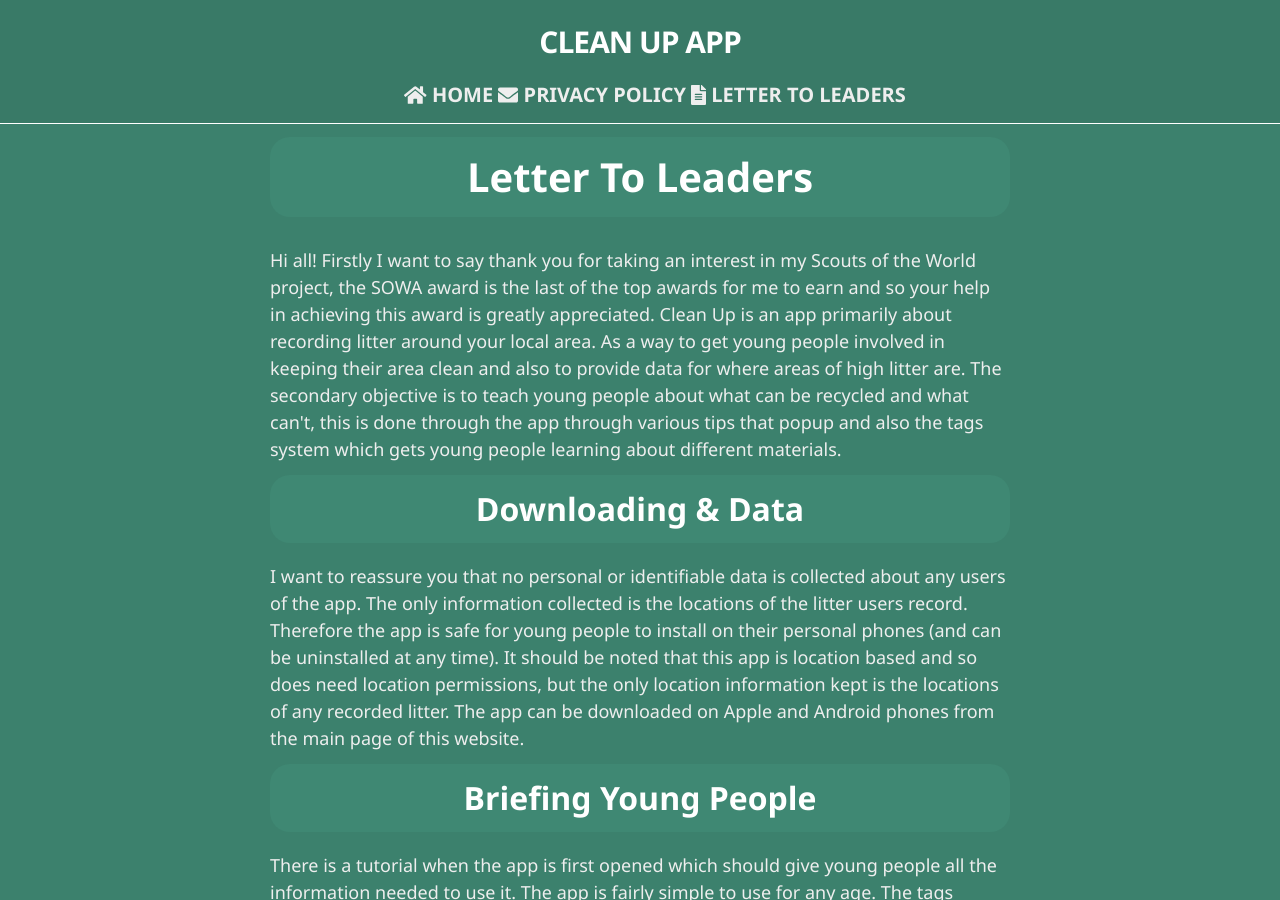
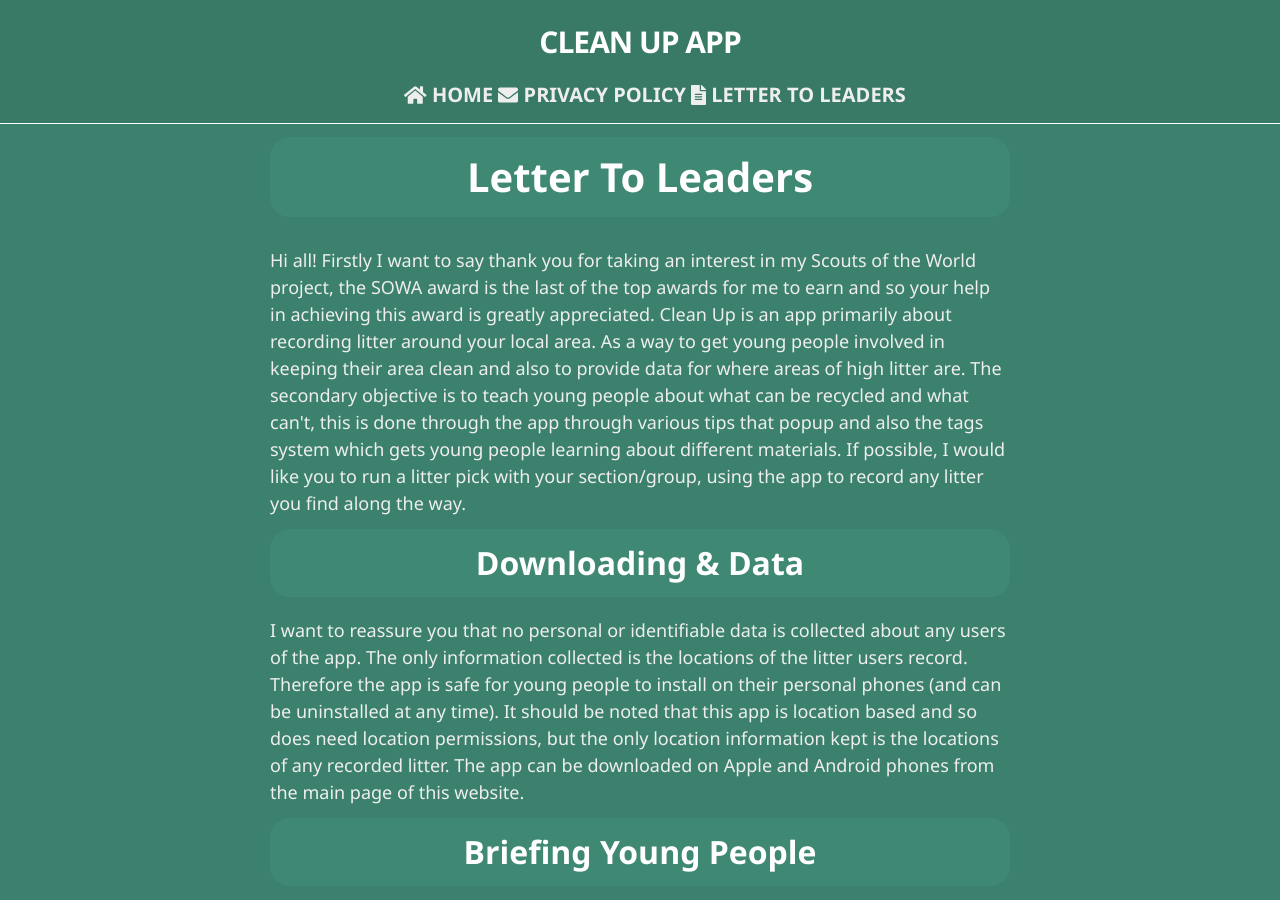
Before and after one commit to zar67/SOWA-Project, a Jekyll site: the page built from docs/letter-to-leaders.html, in a window 1280 px wide and 900 px high. Built offline with Jekyll 4.4.1, drawn with Linux system fonts in a browser that asks for light colours; nearby versions of some CDN libraries.

Commit message:
asking clarification

```diff
--- a/docs/letter-to-leaders.html
+++ b/docs/letter-to-leaders.html
@@ -6,6 +6,8 @@ title: Letter to Leaders
 Hi all! Firstly I want to say thank you for taking an interest in my Scouts of the World project, the SOWA award is the last of the top awards for me to earn and so your help in achieving this award is greatly appreciated.
 
 Clean Up is an app primarily about recording litter around your local area. As a way to get young people involved in keeping their area clean and also to provide data for where areas of high litter are. The secondary objective is to teach young people about what can be recycled and what can't, this is done through the app through various tips that popup and also the tags system which gets young people learning about different materials.
+
+If possible, I would like you to run a litter pick with your section/group, using the app to record any litter you find along the way.
 
 <h2 class="post-title">Downloading & Data</h2>
 
```
